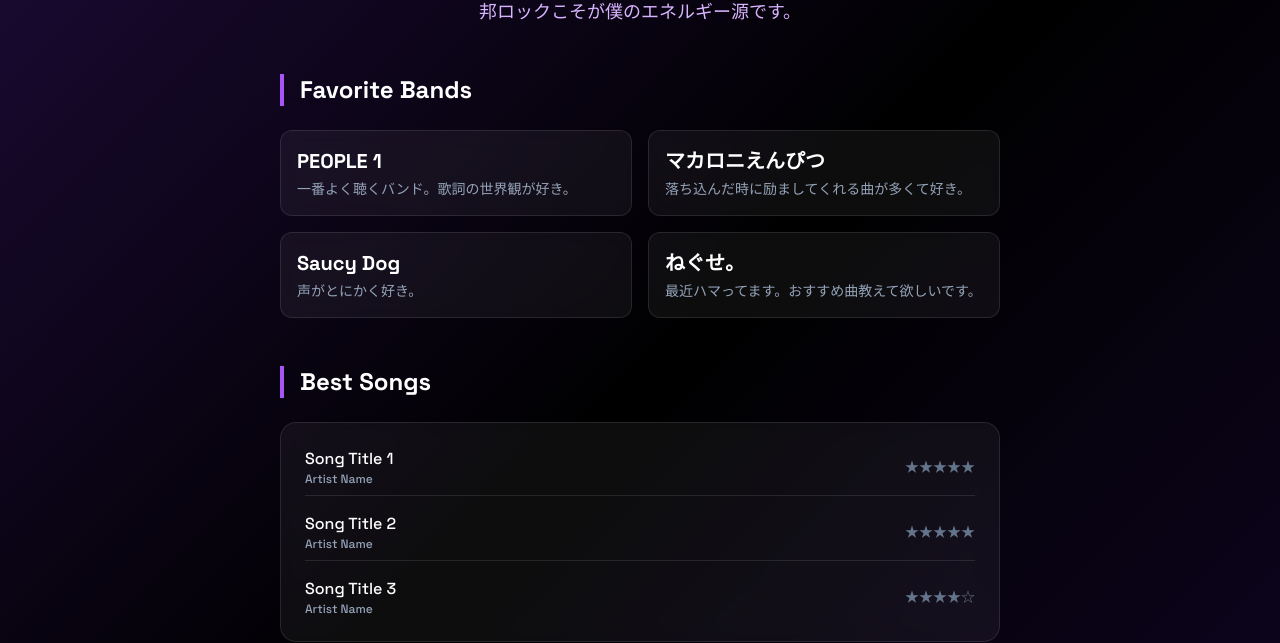
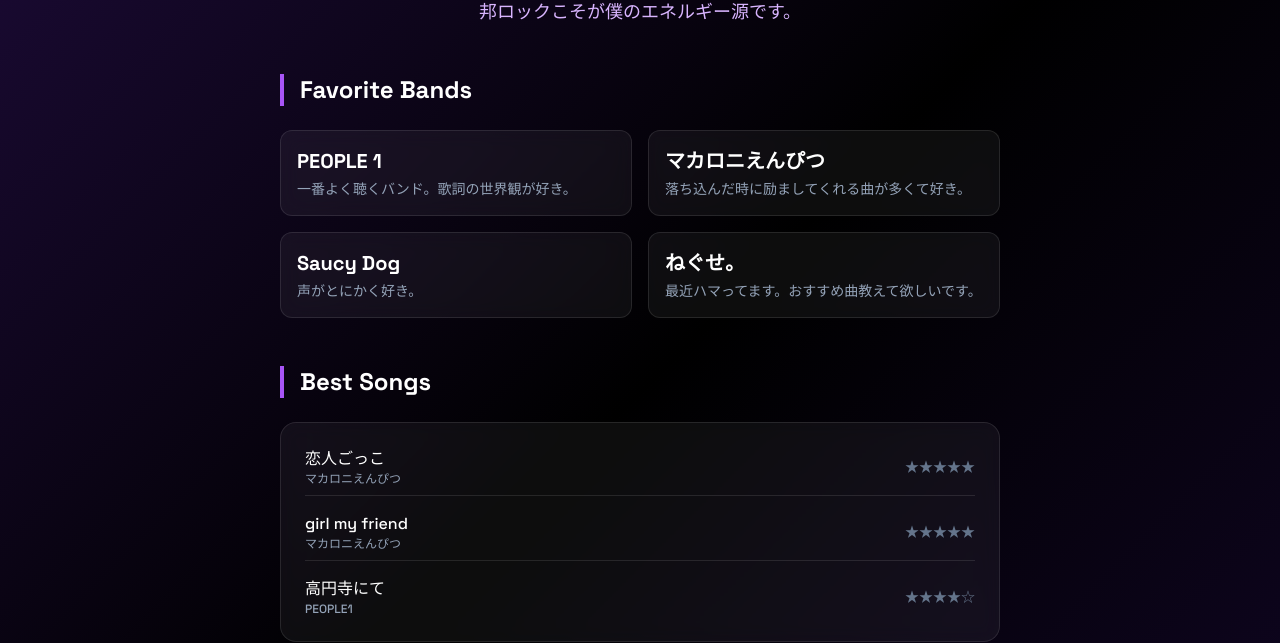
Before and after one commit to hinata0311/Homepage, a plain HTML site: page jrock.html in a window 1280 px wide. Shown: the part 171-814 px from the top of the page. Drawn offline with nearby package versions, Linux system fonts and the light colour scheme.

Commit message:
Fix name and affiliation

```diff
--- a/jrock.html
+++ b/jrock.html
@@ -72,22 +72,22 @@
                 <ul class="space-y-4">
                     <li class="flex items-center justify-between border-b border-white/10 pb-2">
                         <div>
-                            <div class="text-white font-medium">Song Title 1</div>
-                            <div class="text-xs text-slate-400">Artist Name</div>
+                            <div class="text-white font-medium">恋人ごっこ</div>
+                            <div class="text-xs text-slate-400">マカロニえんぴつ</div>
                         </div>
                         <span class="text-slate-500 text-sm">★★★★★</span>
                     </li>
                     <li class="flex items-center justify-between border-b border-white/10 pb-2">
                         <div>
-                            <div class="text-white font-medium">Song Title 2</div>
-                            <div class="text-xs text-slate-400">Artist Name</div>
+                            <div class="text-white font-medium">girl my friend</div>
+                            <div class="text-xs text-slate-400">マカロニえんぴつ</div>
                         </div>
                         <span class="text-slate-500 text-sm">★★★★★</span>
                     </li>
                     <li class="flex items-center justify-between">
                         <div>
-                            <div class="text-white font-medium">Song Title 3</div>
-                            <div class="text-xs text-slate-400">Artist Name</div>
+                            <div class="text-white font-medium">高円寺にて</div>
+                            <div class="text-xs text-slate-400">PEOPLE1</div>
                         </div>
                         <span class="text-slate-500 text-sm">★★★★☆</span>
                     </li>
```
Also changed, not shown: private.html (+1 -1 lines).
